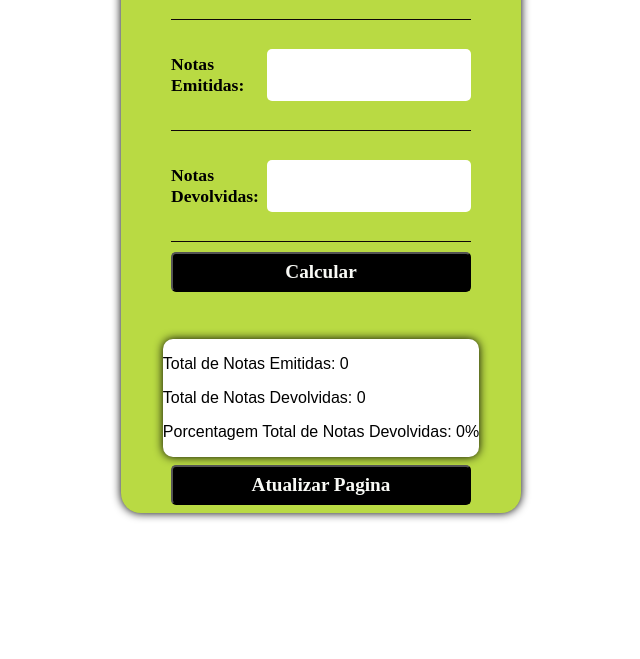
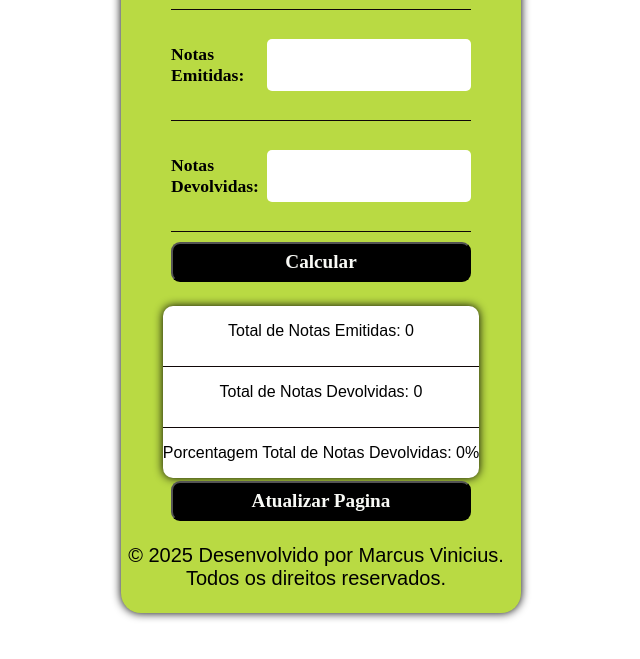
Before and after one commit to planilhadedevolucao/PDV, a plain HTML site: page index.html in a window 1280 px wide. Shown: the part 99-758 px from the top of the page, without its empty margins (319-959 px from the left). Drawn offline with Linux system fonts and the light colour scheme.

Commit message:
atualizacao do roda pé

```diff
--- a/index.html
+++ b/index.html
@@ -26,12 +26,19 @@
     <button id="adicionar">Calcular</button>
   </form>
   <div id="resultado">
-    <p>Total de Notas Emitidas: <span id="total-notas-emitidas">0</span></p>
-    <p>Total de Notas Devolvidas: <span id="total-notas-devolvidas">0</span></p>
+    <p>Total de Notas Emitidas: <span id="total-notas-emitidas">0</span></p> <div class="linha"></div>
+    <p>Total de Notas Devolvidas: <span id="total-notas-devolvidas">0</span></p> <div class="linha"></div>
     <p>Porcentagem Total de Notas Devolvidas: <span id="porcentagem-total">0%</span></p>
   </div>
   <button id="atualizar">Atualizar Pagina</button>
+  <footer>
+  <div class="footer">
+   <p>&copy; 2025 Desenvolvido por Marcus Vinicius. <br>Todos os direitos reservados.</p>
+  </div></footer>
 </div>
+
+
+
   <script src="script.js"></script>
 </body>
 </html>
--- a/style.css
+++ b/style.css
@@ -27,7 +27,7 @@ main {
   flex-direction: column;
   background: rgb(185, 218, 67);
   width: 400px;
-  height: 600px;
+  height: 700px;
   align-items: center;
   justify-content: space-evenly;
   border-radius: 20px;
@@ -75,7 +75,7 @@ button {
   background: #000;
   color: rgb(249, 250, 246);
   outline: none;
-  border-radius: 5px;
+  border-radius: 9px;
   cursor: pointer;
 }
 
@@ -118,10 +118,12 @@ body {
 }
 
 #resultado {
-  margin-top: 20px;
+  padding-top: 0px;
+  margin-top: 1px;
   background: rgb(255, 255, 255);
   border-radius: 10px;
   box-shadow: 0 0 10px black;
+  text-align: center;
 }
 
 #porcentagem-notas-devolvidas {
@@ -143,3 +145,11 @@ body {
 #tabela-notas th {
   background-color: #f0f0f0;
 }
+
+.footer p {
+  text-align: center;
+  justify-content: center;
+  text-decoration: double;
+  font-size: 20px;
+  padding-right: 10px;
+}
```
